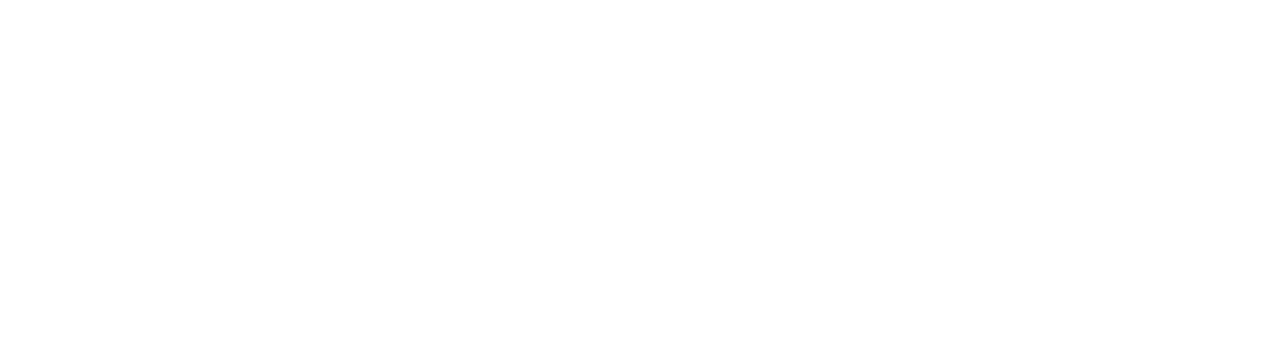
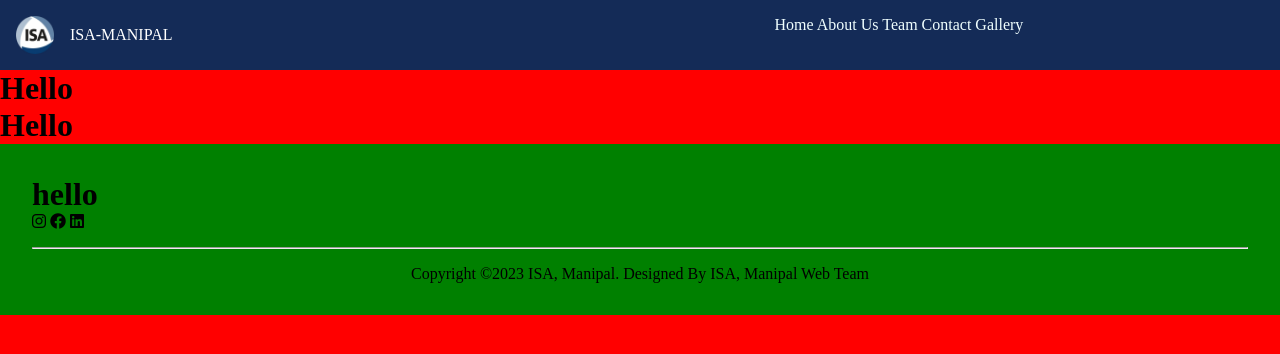
Before and after one commit to shashank23-10/isa_website_version1, a plain HTML site: page index.html in a window 1280 px wide. Drawn offline with Linux system fonts and the light colour scheme; a web font is replaced by a local one.

Commit message:
menu-bar

```diff
--- a/index.html
+++ b/index.html
@@ -4,7 +4,100 @@
     <meta charset="UTF-8" />
     <meta http-equiv="X-UA-Compatible" content="IE=edge" />
     <meta name="viewport" content="width=device-width, initial-scale=1.0" />
-    <title>Document</title>
+
+    <!-- TITLE -->
+    <title>Internation Society of Automation, Manipal Chapter</title>
+
+    <!-- STYLESHEET -->
+    <link rel="stylesheet" href="style.css" />
+
+    <!-- GOOGLE FONT SYLES -->
+    <link rel="preconnect" href="https://fonts.googleapis.com" />
+    <link rel="preconnect" href="https://fonts.gstatic.com" crossorigin />
+    <link
+      href="https://fonts.googleapis.com/css2?family=Babylonica&family=Josefin+Sans:wght@500&family=Merriweather:ital,wght@1,300&family=Playfair+Display:ital,wght@1,500&family=Poppins&family=Roboto&display=swap"
+      rel="stylesheet"
+    />
+
+    <!-- FONT AWESOME ICONS -->
+    <link
+      rel="stylesheet"
+      href="https://cdnjs.cloudflare.com/ajax/libs/font-awesome/6.3.0/css/all.min.css"
+      integrity="sha512-SzlrxWUlpfuzQ+pcUCosxcglQRNAq/DZjVsC0lE40xsADsfeQoEypE+enwcOiGjk/bSuGGKHEyjSoQ1zVisanQ=="
+      crossorigin="anonymous"
+      referrerpolicy="no-referrer"
+    />
+
+    <!-- FAVICONS ICON -->
+    <link rel="icon" href="images/favicon.html" type="image/x-icon" />
+    <link rel="shortcut icon" type="image/x-icon" href="images/isa logo.ico" />
   </head>
-  <body></body>
+
+  <!-- BODY -->
+  <body>
+    <!-- HEADER -->
+    <div class="header">
+      <!-- MENU BAR -->
+      <div class="menu-bar">
+        <div class="logo">
+          <a href="index.html">
+            <img src="images/isa logo.png" alt="ISA logo" />
+            <p>ISA-MANIPAL</p>
+          </a>
+        </div>
+
+        <!-- LINKS -->
+        <div class="links">
+          <a>Home</a>
+          <a>About Us</a>
+          <a>Team</a>
+          <a>Contact</a>
+          <a>Gallery</a>
+        </div>
+
+        <!-- DARK MODE -->
+        <div class="dark-mode"></div>
+      </div>
+    </div>
+
+    <main>
+      <!-- ABOUT -->
+      <div class="about">
+        <h1>Hello</h1>
+      </div>
+      <!-- FEATURES -->
+      <div class="features">
+        <h1>Hello</h1>
+      </div>
+    </main>
+
+    <!-- BACK TO TOP -->
+
+    <div class="back-to-top"></div>
+
+    <!-- FOOTER -->
+    <footer>
+      <h1>hello</h1>
+      <div class="logo"></div>
+      <div class="location"></div>
+
+      <!-- LINKS -->
+
+      <div class="links"></div>
+
+      <!-- SOCIALS -->
+      <div class="socials">
+        <i class="fa-brands fa-instagram"></i>
+        <i class="fa-brands fa-facebook"></i>
+        <i class="fa-brands fa-linkedin"></i>
+      </div>
+
+      <!-- COPYRIGHT -->
+      <hr />
+      <div class="copyright">
+        <p>Copyright ©2023 ISA, Manipal. Designed By ISA, Manipal Web Team</p>
+      </div>
+    </footer>
+    <script src="script.js"></script>
+  </body>
 </html>
--- a/style.css
+++ b/style.css
@@ -0,0 +1,92 @@
+* {
+  margin: 0;
+  padding: 0;
+  content: border-box;
+}
+
+/* COLORS USED*/
+:root {
+  --color-primary: #191d2b;
+  --color-secondary: #e0ba4f;
+  --color-menus: #142b57;
+  --color-hover: #e3c285;
+  --color-white: #ffffff;
+  --color-black: #000;
+  --color-grey0: #f8f8f8;
+  --color-grey-1: #dbe1e8;
+  --color-grey-2: #b2becd;
+  --color-grey-3: #6c7983;
+  --color-grey-4: #454e56;
+  --color-grey-5: #2a2e35;
+  --color-grey-6: #12181b;
+  --br-sm-2: 0.875rem;
+  --box-shadow-1: 0 0.1875rem 0.9375rem rgba(0, 0, 0, 0.3);
+}
+.light-mode {
+  --color-primary: #f7fbf3;
+  --color-secondary: #6685f5;
+  --color-hover: #3f68fe;
+  --color-white: #454e56;
+  --color-black: #000;
+  --color-grey0: #f8f8f8;
+  --color-grey-1: #6c7983;
+  --color-grey-2: #6c7983;
+  --color-grey-3: #6c7983;
+  --color-grey-4: #454e56;
+  --color-grey-5: #f2eaea;
+  --color-grey-6: #12181b;
+}
+
+body {
+  background-color: red;
+}
+
+/* HEADER */
+.header {
+  background-color: var(--color-menus);
+}
+.header .menu-bar {
+  color: azure;
+  position: sticky;
+  padding: 1rem;
+  display: flex;
+}
+.header .menu-bar .logo a {
+  display: flex;
+  text-decoration: none;
+  color: var(--color-white);
+}
+.header .menu-bar .logo img {
+  width: 5%;
+  padding-right: 1rem;
+}
+.header .menu-bar .logo p {
+  margin-top: 1.35%;
+}
+/* MENU BAR LINKS  */
+
+/* DARK-MODE */
+
+/* ABOUT */
+
+/* FEATURES */
+
+/* FOOTER */
+footer {
+  background-color: green;
+  padding: 2rem;
+}
+
+/* FOOTER LINKS */
+
+/* SOCIALS */
+
+/*  HR TAG AND COPYRIGHT*/
+hr {
+  margin: 1rem 0rem;
+}
+.copyright {
+  text-align: center;
+}
+
+/* BACK TO TOP */
```
Also changed, not shown: contact.html (added), gallery.html (added), images/isa logo.ico (added), images/isa logo.png (added), team.html (added).
